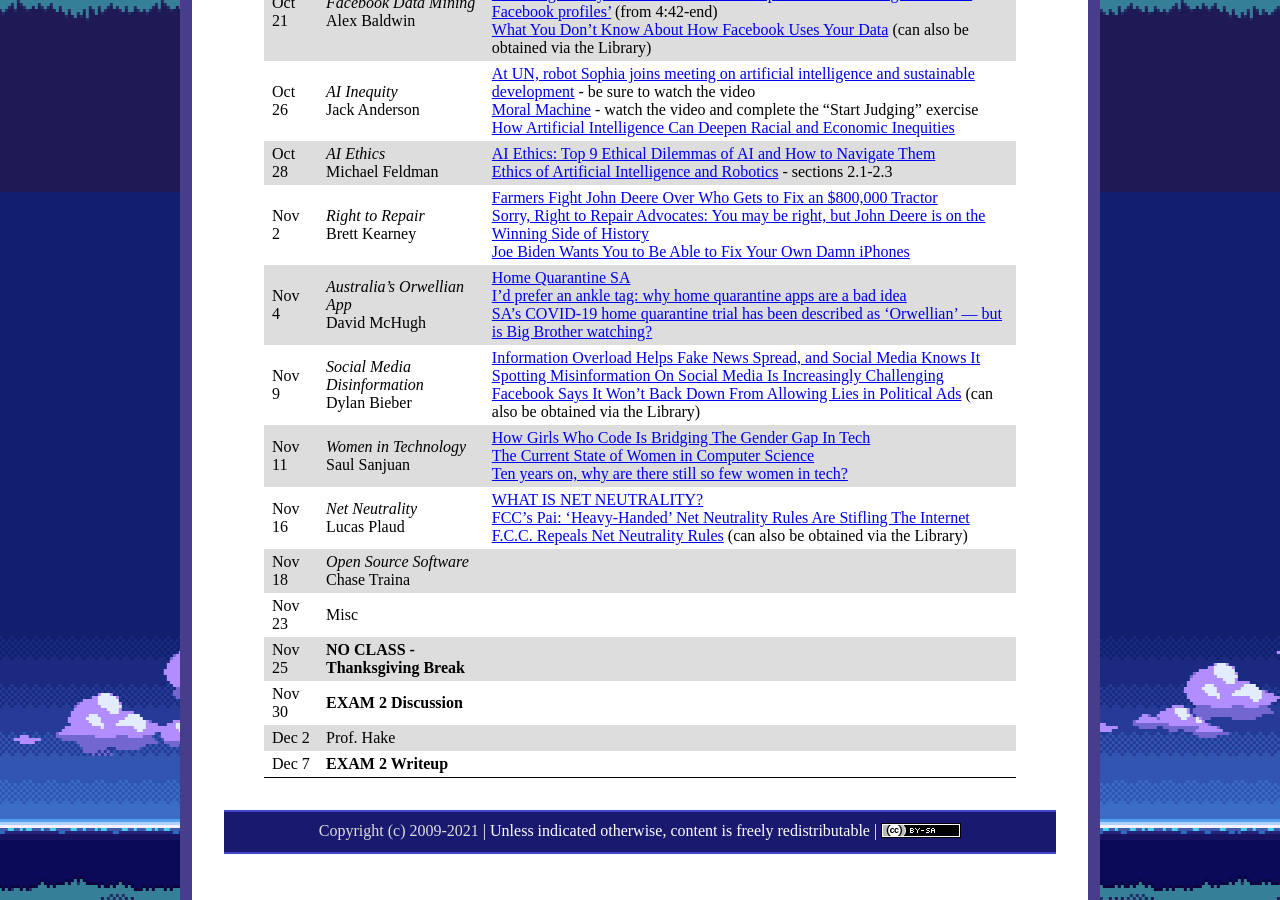
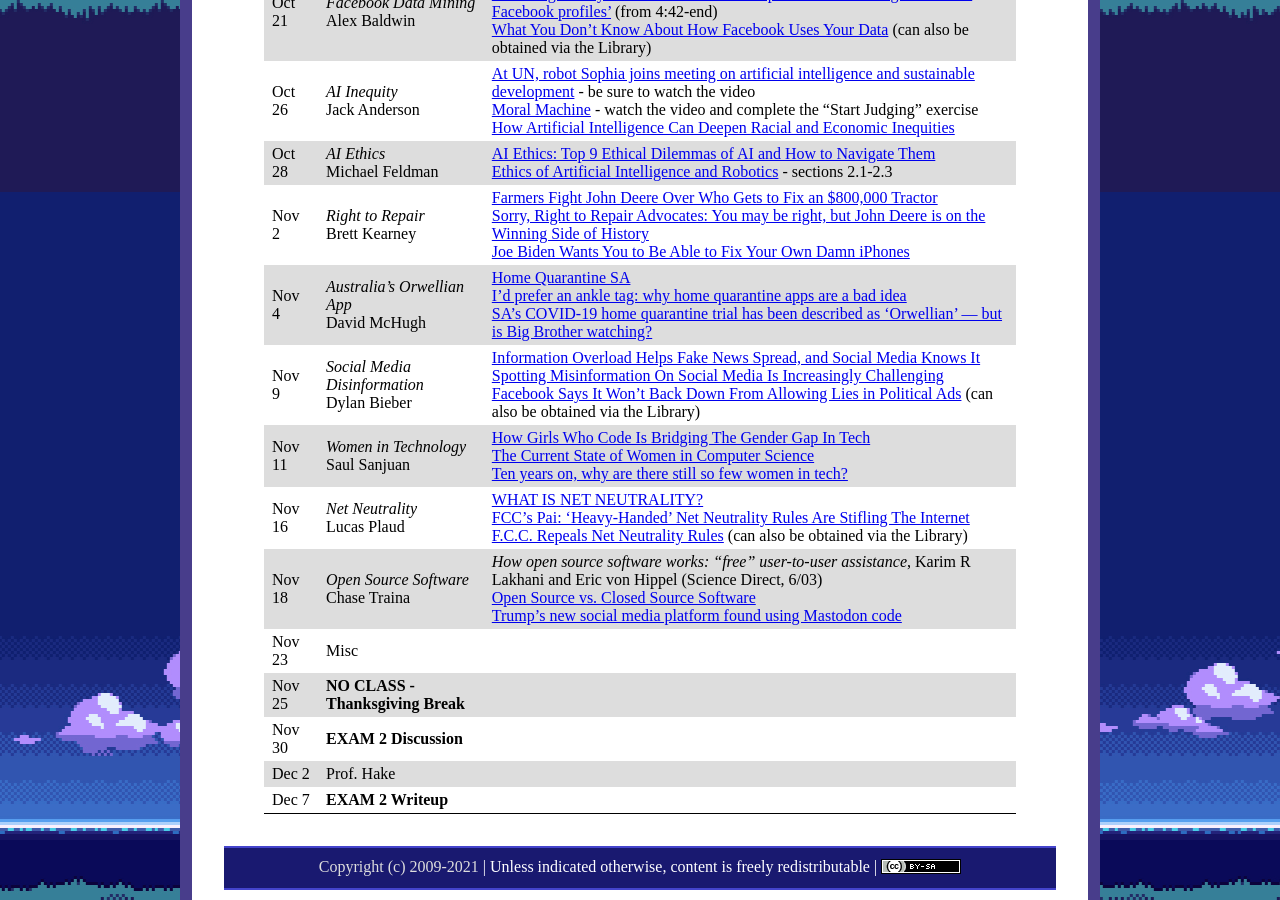
Before and after one commit to ycpcs/cs456-fall2021, a Jekyll site: the page built from schedule/index.md, in a window 1280 px wide and 900 px high, scrolled down 1608 px. Built offline with Jekyll 4.4.1, drawn with Linux system fonts in a browser that asks for light colours.

Commit message:
add Chase articles
add Chase articles

```diff
--- a/schedule/index.md
+++ b/schedule/index.md
@@ -39,7 +39,7 @@ All reading materials can be accessed via [Schmidt Library](http://library.ycp.e
 > Nov 9   | *Social Media Disinformation* <br /> Dylan Bieber | [Information Overload Helps Fake News Spread, and Social Media Knows It](https://www.scientificamerican.com/article/information-overload-helps-fake-news-spread-and-social-media-knows-it/) <br /> [Spotting Misinformation On Social Media Is Increasingly Challenging](https://www.forbes.com/sites/petersuciu/2021/08/02/spotting-misinformation-on-social-media-is-increasingly-challenging/?sh=3b95657e2771) <br /> [Facebook Says It Won’t Back Down From Allowing Lies in Political Ads](https://www.nytimes.com/2020/01/09/technology/facebook-political-ads-lies.html) (can also be obtained via the Library)|
 > Nov 11  | *Women in Technology* <br /> Saul Sanjuan | [How Girls Who Code Is Bridging The Gender Gap In Tech](https://www.youtube.com/watch?v=qyIlv_I1k1E) <br /> [The Current State of Women in Computer Science](https://www.computerscience.org/resources/women-in-computer-science/) <br /> [Ten years on, why are there still so few women in tech?](https://www.theguardian.com/careers/2020/jan/02/ten-years-on-why-are-there-still-so-few-women-in-tech) |
 > Nov 16  | *Net Neutrality* <br /> Lucas Plaud | [WHAT IS NET NEUTRALITY?](https://www.aclu.org/issues/free-speech/internet-speech/what-net-neutrality) <br /> [FCC's Pai: 'Heavy-Handed' Net Neutrality Rules Are Stifling The Internet](https://www.npr.org/sections/thetwo-way/2017/11/22/565962178/fccs-pai-heavy-handed-net-neutrality-rules-are-stifling-the-internet) <br /> [F.C.C. Repeals Net Neutrality Rules](https://www.nytimes.com/2017/12/14/technology/net-neutrality-repeal-vote.html) (can also be obtained via the Library) |
-> Nov 18  | *Open Source Software* <br /> Chase Traina | |
+> Nov 18  | *Open Source Software* <br /> Chase Traina | *How open source software works: “free” user-to-user assistance*, Karim R Lakhani and Eric von Hippel (Science Direct, 6/03) <br /> [Open Source vs. Closed Source Software](https://www.youtube.com/watch?v=2q91vTvc7YE) <br /> [Trump's new social media platform found using Mastodon code](https://blog.joinmastodon.org/2021/10/trumps-new-social-media-platform-found-using-mastodon-code/) |
 > Nov 23  | Misc | |
 > Nov 25  | **NO CLASS - Thanksgiving Break** | |
 > Nov 30  | **EXAM 2 Discussion** | |
```
